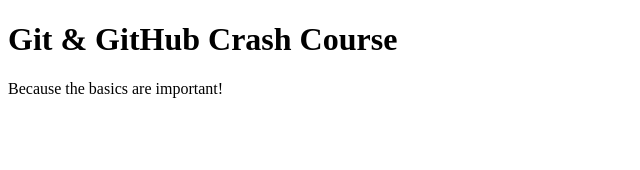
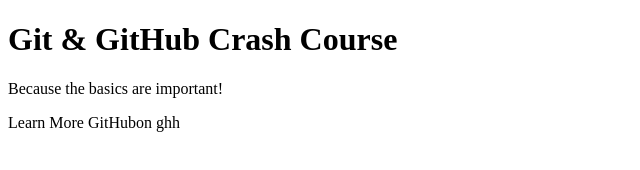
Before and after one commit to anverismail/Githubactionsstudy, a plain HTML site: page index.html in a window 1280 px wide. Shown: the whole page, without its empty margins (0-640 px from the left). Drawn offline with Linux system fonts and the light colour scheme.

Commit message:
added content

```diff
--- a/index.html
+++ b/index.html
@@ -9,5 +9,6 @@
   <body>
     <h1>Git & GitHub Crash Course</h1>
     <p>Because the basics are important!</p>
+    <p>Learn More GitHubon ghh</p>
   </body>
 </html>
```
